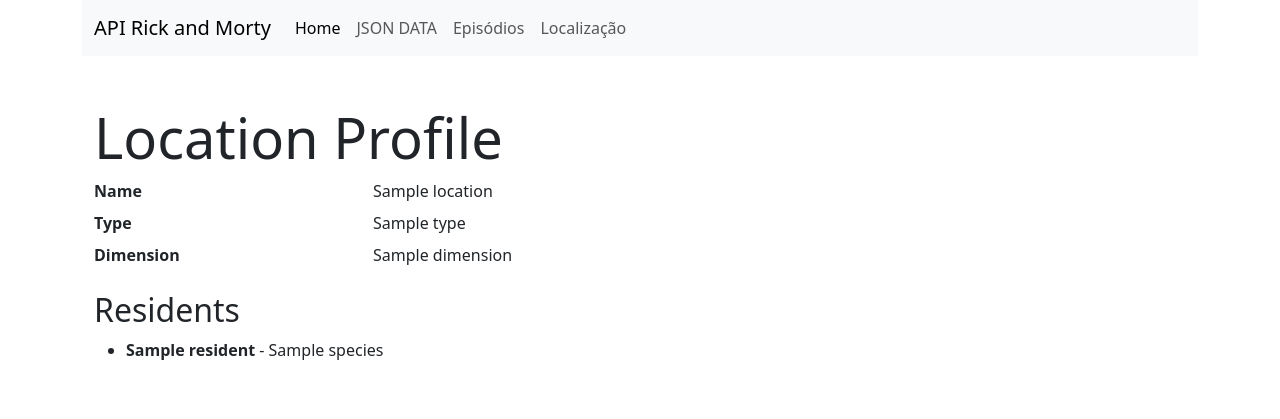
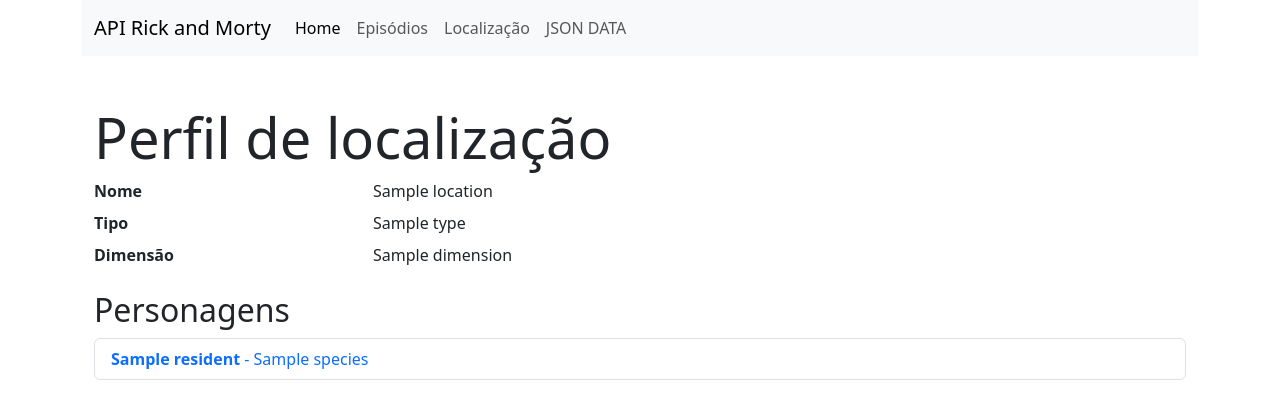
Before and after one commit to Juliachavess/Bootcamp_Back_End_Python_e_Django, a Flask app: template Desafio07_APIs/templates/location_profile.html in a window 1280 px wide. Shown: the top 419 px of the page. Run offline with Flask 3, Linux system fonts and the light colour scheme; the template is opened without the code that fills it: most values are stand-ins (such as "Sample title", 1, 10 or a date in 2020).

Commit message:
arrumando rotas

```diff
--- a/Desafio07_APIs/app.py
+++ b/Desafio07_APIs/app.py
@@ -26,10 +26,19 @@
     data = fetch_characters()
     return render_template("character.html", characters=data["results"])
 
-@app.route("/profile/<int:id>")
+"""@app.route("/profile/<int:id>")
 def get_profile(id):
     data = fetch_character_by_id(id)
-    return render_template("profile.html", profile=data)
+    return render_template("character_profile.html", profile=data)"""
+
+@app.route('/character/<int:id>')
+def character_profile(id):
+    character = fetch_character_by_id(id)
+    if character:
+        return render_template('character_profile.html', character=character)
+    else:
+        return "Personagem não encontrado", 404
+
 
 @app.route("/lista")
 def get_list_elements():
--- a/Desafio07_APIs/templates/character.html
+++ b/Desafio07_APIs/templates/character.html
@@ -9,7 +9,7 @@
 
           <h3 class="h5">{{ character.name }}</h3>
           <p>
-            <a href="/profile/{{ character.id }}"
+            <a href="/character/{{ character.id }}"
             class="btn btn-primary">Ver perfil</a>
           </p>
         </div>
--- a/Desafio07_APIs/templates/location_profile.html
+++ b/Desafio07_APIs/templates/location_profile.html
@@ -4,24 +4,25 @@
 <div class="container mt-5">
     <div class="row">
         <div class="col-12">
-            <h1 class="display-4">Location Profile</h1>
+            <h1 class="display-4">Perfil de localização</h1>
             <dl class="row">
-                <dt class="col-sm-3">Name</dt>
+                <dt class="col-sm-3">Nome</dt>
                 <dd class="col-sm-9">{{ location.name }}</dd>
 
-                <dt class="col-sm-3">Type</dt>
+                <dt class="col-sm-3">Tipo</dt>
                 <dd class="col-sm-9">{{ location.type }}</dd>
 
-                <dt class="col-sm-3">Dimension</dt>
+                <dt class="col-sm-3">Dimensão</dt>
                 <dd class="col-sm-9">{{ location.dimension }}</dd>
             </dl>
 
-            <h2>Residents</h2>
-            <ul>
+            <h2>Personagens</h2>
+            <ul class="list-group">
                 {% for resident in residents %}
-                    <li>
-                        <strong>{{ resident.name }}</strong> - {{ resident.species }}
-                        <!-- Você pode adicionar mais informações do residente aqui -->
+                    <li class="list-group-item">
+                        <a href="{{ url_for('character_profile', id=resident['id']) }}" class="text-decoration-none">
+                            <strong>{{ resident['name'] }}</strong> - {{ resident['species'] }}
+                        </a>
                     </li>
                 {% endfor %}
             </ul>
--- a/Desafio07_APIs/templates/locations.html
+++ b/Desafio07_APIs/templates/locations.html
@@ -4,7 +4,7 @@
 <div class="container mt-5">
     <div class="row">
         <div class="col-12">
-            <h1 class="display-4">Locations</h1>
+            <h1 class="display-4">Localização</h1>
             <table class="table table-striped table-responsive">
                 <thead>
                     <tr>
--- a/Desafio07_APIs/templates/nav.html
+++ b/Desafio07_APIs/templates/nav.html
@@ -1,23 +1,23 @@
 <header>
   <nav class="navbar navbar-expand-lg bg-body-tertiary">
     <div class="container-fluid">
-        <a class="navbar-brand" href="#">API Rick and Morty</a>
+      <a class="navbar-brand" href="{{ url_for('get_list_characters_page') }}">API Rick and Morty</a>
       <button class="navbar-toggler" type="button" data-bs-toggle="collapse" data-bs-target="#navbarNav" aria-controls="navbarNav" aria-expanded="false" aria-label="Toggle navigation">
         <span class="navbar-toggler-icon"></span>
       </button>
       <div class="collapse navbar-collapse" id="navbarNav">
         <ul class="navbar-nav">
           <li class="nav-item">
-              <a class="nav-link active" aria-current="page" href="#">Home</a>
+            <a class="nav-link active" aria-current="page" href="{{ url_for('get_list_characters_page') }}">Home</a>
           </li>
           <li class="nav-item">
-                <a class="nav-link" href="/lista">JSON DATA</a>
+            <a class="nav-link" href="{{ url_for('list_episodes') }}">Episódios</a>
           </li>
           <li class="nav-item">
-              <a class="nav-link" href="/episodes">Episódios</a>
+            <a class="nav-link" href="{{ url_for('get_locations') }}">Localização</a>
           </li>
           <li class="nav-item">
-              <a class="nav-link" href="/locations">Localização</a>
+            <a class="nav-link" href="{{ url_for('get_list_elements') }}">JSON DATA</a>
           </li>
         </ul>
       </div>
```
Also changed, not shown: Desafio07_APIs/templates/character_profile.html (+17 -6 lines), Desafio07_APIs/templates/episode_profile.html (+10 -7 lines). Lines whose indentation alone changed are shown as unchanged.
